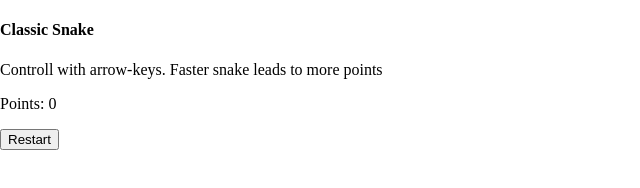
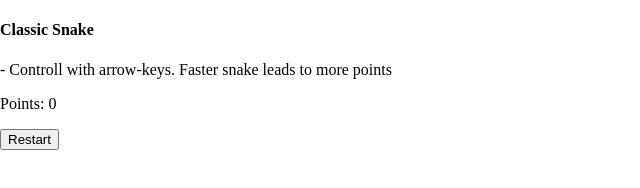
Before and after one commit to cadonten/THREEjs, a website: page textsnake.html in a window 1280 px wide. Shown: the full height of the page, 0-640 px from the left. Drawn offline with nearby package versions, Linux system fonts and the light colour scheme.

Commit message:
Update textsnake.html

```diff
--- a/textsnake.html
+++ b/textsnake.html
@@ -16,8 +16,7 @@
 			}
 
 		</style>
-			<h4> Classic Snake </h4>
-			<p> Controll with arrow-keys. Faster snake leads to more points</p>
+			<p> <h4> Classic Snake </h4> - Controll with arrow-keys. Faster snake leads to more points </p>
 			<p id = 'punkte'>Points: 0     </p>
 			<button onClick = 'restart()'>Restart</button>
 
@@ -192,7 +191,7 @@
 				}
 			}
 
-			renderer.setSize( .9*window.innerWidth, .9*window.innerHeight );
+			renderer.setSize( .85*window.innerWidth, .85*window.innerHeight );
 
 
 			document.body.appendChild( renderer.domElement );
```
